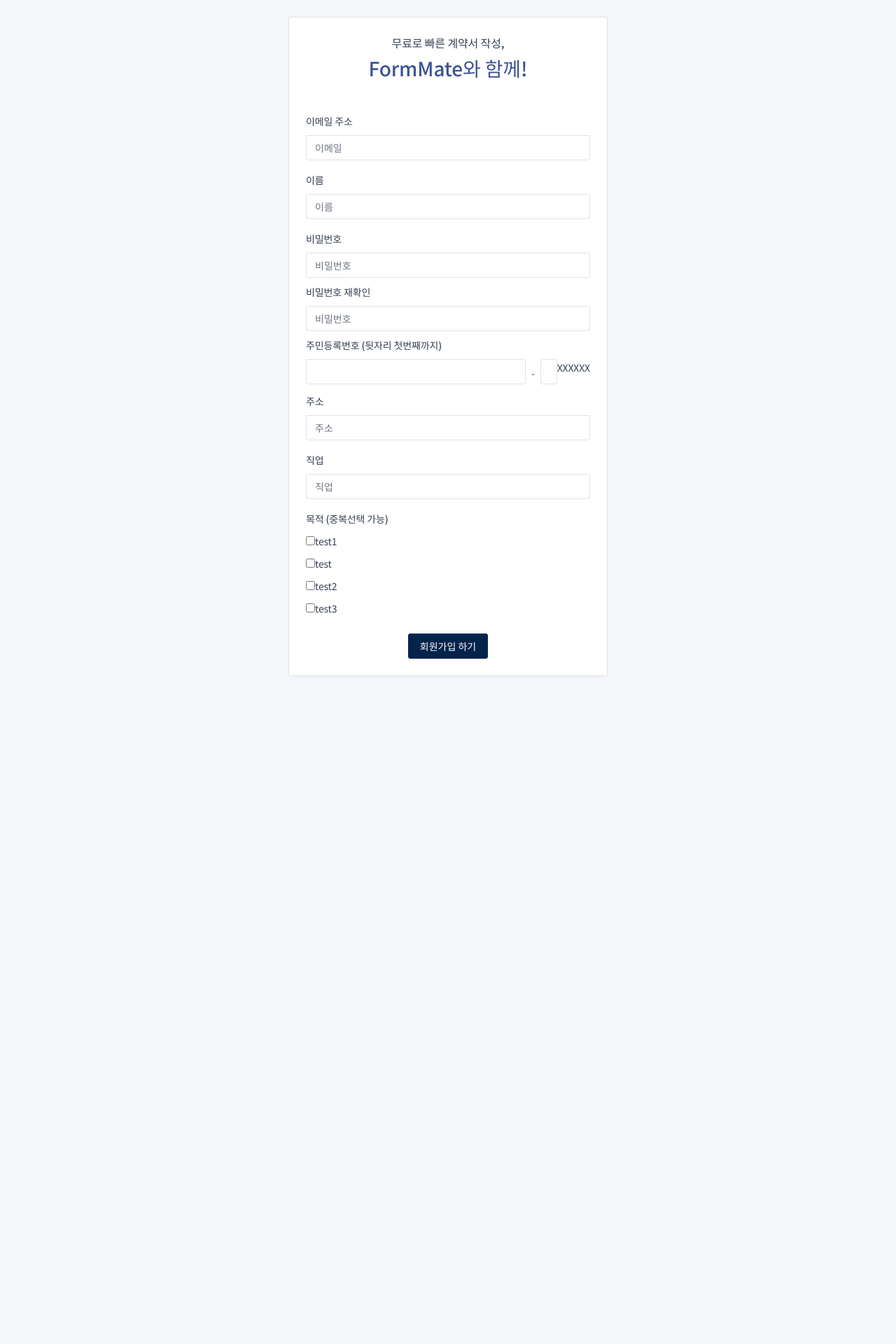
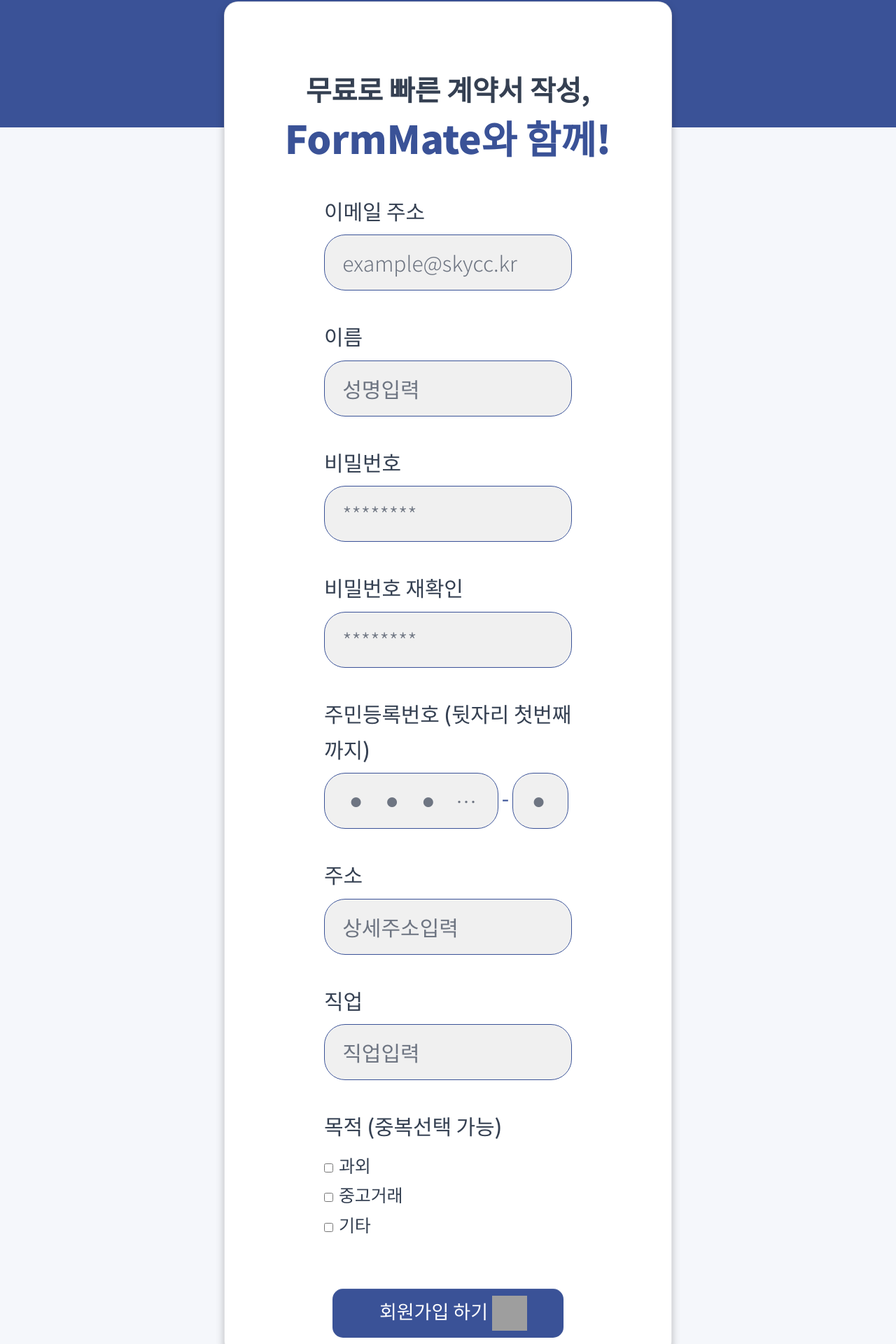
Before and after one commit to cherry-in/formMate, a React (Create React App) app: page /signup in a window 1280 px wide. Shown: the part 150-2070 px from the top of the page at 70% size. Before the commit the page ends 1208 px from the top, so only its background shows below. Built offline with nearby package versions, Linux system fonts and the light colour scheme; grey boxes are pictures that could not be loaded.

Commit message:
Design: SignUp

```diff
--- a/src/pages/SignUp/index.jsx
+++ b/src/pages/SignUp/index.jsx
@@ -41,19 +41,19 @@
     return <>
         <div className="flex-fill d-flex flex-column justify-content-center">
             <Nav />
-            <div className="container-tight py-6">
-                <form className="card card-md needs-validation" onSubmit={submit} autoComplete="off" noValidate>
-                    <div className="card-body">
-                        <h3 className="text-center text-uppercase">무료로 빠른 계약서 작성,</h3>
-                        <h1 className='text-blue text-center mb-5'>FormMate와 함께!</h1>
+            <div className="filling"></div>
+            <form className="signup-card card card-md needs-validation" onSubmit={submit} autoComplete="off" noValidate>
+                <div className="signup-card-body card-body">
+                    <h3 className="text-center text-uppercase signup-text-black">무료로 빠른 계약서 작성,</h3>
+                    <h1 className='text-blue text-center mb-5 signup-text-blue'>FormMate와 함께!</h1>
 
-                        <div className="mb-3">
-                            <label className="form-label">이메일 주소</label>
+                    <div className="mb-3 signup-form-set">
+                        <label className="form-label signup-form-label">이메일 주소</label>
                         <input
-                                className="form-control has-error"
+                            className="form-control has-error signup-form-blank"
                             name="email"
                             type="email"
-                                placeholder="이메일"
+                            placeholder="  example@skycc.kr"
                             autoComplete="off"
                             onChange={handleChange}
                             required
@@ -61,13 +61,13 @@
                         <div className="invalid-feedback">E-Mail field required.</div>
                     </div>
 
-                        <div className="mb-3">
-                            <label className="form-label">이름</label>
+                    <div className="mb-3 signup-form-set">
+                        <label className="form-label signup-form-label">이름</label>
                         <input
-                                className="form-control has-error"
+                            className="form-control has-error signup-form-blank"
                             name="name"
                             type="name"
-                                placeholder="이름"
+                            placeholder="  성명입력"
                             autoComplete="off"
                             onChange={handleChange}
                             required
@@ -75,72 +75,72 @@
                         <div className="invalid-feedback">Name field required.</div>
                     </div>
 
-                        <div className="mb-2">
-                            <label className="form-label">
+                    <div className="mb-2 signup-form-set">
+                        <label className="form-label signup-form-label">
                             비밀번호
                         </label>
                         <input
                             type="password"
-                                className="form-control has-error"
+                            className="form-control has-error signup-form-blank"
                             name="password"
-                                placeholder="비밀번호"
+                            placeholder="  ********"
                             onChange={handleChange}
                             required
                         />
                         <div className="invalid-feedback">Password Field is required.</div>
                     </div>
-                        <div className="mb-2">
-                            <label className="form-label">
+                    <div className="mb-2 signup-form-set">
+                        <label className="form-label signup-form-label">
                             비밀번호 재확인
                         </label>
                         <input
                             type="password"
-                                className="form-control has-error"
+                            className="form-control has-error signup-form-blank"
                             name="password"
-                                placeholder="비밀번호"
+                            placeholder="  ********"
                             onChange={handleChange}
                             required
                         />
                         <div className="invalid-feedback">Password Field is required.</div>
                     </div>
 
-                        <div className="mb-2">
-                            <label className="form-label">
+                    <div className="mb-2 signup-form-set">
+                        <label className="form-label signup-form-label">
                             주민등록번호 (뒷자리 첫번째까지)
                         </label>
                         <div className='d-flex'>
                             <input
                                 type="text"
-                                    className="form-control has-error"
+                                className="form-control has-error signup-form-blank signup-form-blank-idnumfront"
                                 name="birth"
                                 maxLength={6}
-                                    placeholder=""
+                                placeholder="   ⚫︎    ⚫︎    ⚫︎    ⚫︎    ⚫︎    ⚫︎ "
                                 onChange={handleChange}
                                 required
                             />
                             <div className="invalid-feedback">Password Field is required.</div>
-                                <div className='p-2'>-</div>
+                            <div className='p-2, signup-form-blank-hiphen'>-</div>
                             <input
                                 type="text"
-                                    className="form-control has-error p-1 w-4"
+                                className="form-control has-error p-1 w-4 signup-form-blank signup-form-blank-idnumback"
                                 name="sex"
                                 maxLength={1}
-                                    placeholder=""
+                                placeholder="   ⚫︎"
                                 onChange={handleChange}
                                 required
                             />
-                                XXXXXX
+                            <p className="signup-form-idbacknum-xpadding"></p>
                             <div className="invalid-feedback">Password Field is required.</div>
                         </div>
                     </div>
 
-                        <div className="mb-3">
-                            <label className="form-label">주소</label>
+                    <div className="mb-3 signup-form-set">
+                        <label className="form-label signup-form-label">주소</label>
                         <input
-                                className="form-control has-error"
+                            className="form-control has-error signup-form-blank"
                             name="address"
                             type="text"
-                                placeholder="주소"
+                            placeholder="  상세주소입력"
                             autoComplete="off"
                             onChange={handleChange}
                             required
@@ -148,13 +148,13 @@
                         <div className="invalid-feedback">Address field required.</div>
                     </div>
 
-                        <div className="mb-3">
-                            <label className="form-label">직업</label>
+                    <div className="mb-3 signup-form-set">
+                        <label className="form-label signup-form-label">직업</label>
                         <input
-                                className="form-control has-error"
+                            className="form-control has-error signup-form-blank"
                             name="job"
                             type="select"
-                                placeholder="직업"
+                            placeholder="  직업입력"
                             autoComplete="off"
                             onChange={handleChange}
                             required
@@ -162,8 +162,8 @@
                         <div className="invalid-feedback">Job field required.</div>
                     </div>
 
-                        <div className="mb-3">
-                            <label className="form-label">목적 (중복선택 가능)</label>
+                    <div className="mb-3 signup-form-set">
+                        <label className="form-label signup-form-label">목적 (중복선택 가능)</label>
                         <input
                             className="has-error"
                             name="purpose"
@@ -172,17 +172,7 @@
                             onChange={handleChange}
                             required
                         />
-                            <label htmlFor="test1">test1</label>
-                            <br />
-                            <input
-                                className="has-error"
-                                name="purpose"
-                                type="checkbox"
-                                id="test1"
-                                onChange={handleChange}
-                                required
-                            />
-                            <label htmlFor="test1">test</label>
+                        <label htmlFor="test1" className="signup-form-usechecklist-item">과외</label>
                         <br />
                         <input
                             className="has-error"
@@ -192,7 +182,7 @@
                             onChange={handleChange}
                             required
                         />
-                            <label htmlFor="test2">test2</label>
+                        <label htmlFor="test2" className="signup-form-usechecklist-item">중고거래</label>
                         <br />
                         <input
                             className="has-error"
@@ -202,18 +192,20 @@
                             onChange={handleChange}
                             required
                         />
-                            <label htmlFor="test3">test3</label>
+                        <label htmlFor="test3" className="signup-form-usechecklist-item">기타</label>
                         <br />
                         <div className="invalid-feedback">Purpose field required.</div>
                     </div>
-                        <div className="text-center">
-                            <button type="submit" className="btn btn-primary">
-                                회원가입 하기
+
+                    <a className="text-center signup-button">
+                        <button type="submit" className="btn btn-primary signup-button signup-button-div">
+                            <span className="signup-button-text"> 회원가입 하기 </span>
+                            <img className="signup-button-img" src="https://i.ibb.co/NLCczcn/image.png"></img>
                         </button>
-                        </div>
+                    </a>
+
                 </div>
             </form>
-            </div>
         </div>
     </>
 }
--- a/src/pages/SignUp/styles.scss
+++ b/src/pages/SignUp/styles.scss
@@ -0,0 +1,156 @@
+@import url('https://fonts.googleapis.com/css2?family=Noto+Sans+KR:wght@100;300;400;500;700;900&display=swap');
+
+* {
+    font-family: 'Noto Sans KR', sans-serif;
+}
+
+
+.filling{
+    width:100%;
+    height:230px;
+    background-color: #3a5297;
+}
+
+.signup-card {
+    width:50%;
+    position: relative;
+    top:-180px;
+
+    margin:0;
+    padding:0;
+    margin:auto;
+    display:block;
+
+    border-radius: 20px;
+    box-shadow: 0px 6px 12px 0px hsl(0, 0%, 0%, 0.25);
+}
+
+
+.signup-card-body {
+}
+
+.signup-text-black {
+    font-family: 'Noto Sans KR', sans-serif;
+    font-size: 40px;
+    font-weight: 700;
+    margin-top: 70px;
+}
+
+
+.signup-text-blue {
+
+    font-family: 'Noto Sans KR', sans-serif;
+    font-size: 55px;
+    font-weight: 900;
+}
+
+
+.signup-form-set {
+    width: 60%;
+    display: block;
+    margin: auto;
+    margin-top: 40px;
+}
+
+.signup-form-label {
+    font-family: 'Noto Sans KR', sans-serif;
+    font-size: 30px;
+    font-weight: 500;
+
+}
+
+.signup-form-blank {
+    font-family: 'Noto Sans KR', sans-serif;
+    font-size: 30px;
+    font-weight: 300;
+    color:rgba(0,0,0,0.5);
+
+    background-color: #f0f0f0;
+    border:solid;
+    border-color: #3a5297;
+    border-radius: 30px;
+    border-width: 1px;
+
+    height:80px;
+}
+
+.signup-form-blank-idnumfront {
+   /*  width: 360px; */
+}
+
+.signup-form-blank-hiphen {
+    font-size: 30px;
+    margin-top: 10px;
+    margin-left: 5px;
+    margin-right: 5px;
+    color: #3a5297;
+}
+
+.signup-form-blank-idnumback {
+    min-width: 80px;
+}
+
+.signup-form-idbacknum-xpadding {
+    font-size: 30px;
+    margin-top: 10px;
+    margin-left: 5px;
+}
+
+.signup-form-usechecklist-item {
+    font-size: 25px;
+    margin-top: 0px;
+    margin-left: 8px;
+    margin-bottom: 0;
+}
+
+.signup-button {
+    background-color: #3a5297;
+    width: 40%;
+    height: 75px;
+    font-size: 27px;
+    border: none;
+    border-radius: 10px;
+}
+
+.signup-button {
+    width : 200px;
+}
+
+.signup-button-div {
+    display: flex;
+    justify-content: space-around;
+    align-items: center;
+
+    width: 330px;
+    height: 70px;
+    border-radius: 15px;
+    background-color: #3a5297;
+    margin-bottom: 70px;
+
+    display: block;
+    margin: auto;
+    margin-top: 70px;
+}
+
+.signup-button-text {
+    background-color: #3a5297;
+    font-size: 27px !important;
+    color: white;
+
+    padding:0;
+    margin:0;
+    margin-left: 15px;
+}
+
+.signup-button-img {
+    background-color:white;
+    background-image: url("https://i.ibb.co/KwGZHQr/image.png");
+    width:50px;
+    height:50px;
+    object-fit: cover;
+   /*  background-size: 100% 100%; */
+
+   padding:0;
+   margin:0;
+
+}
```
Lines whose indentation alone changed are shown as unchanged.
